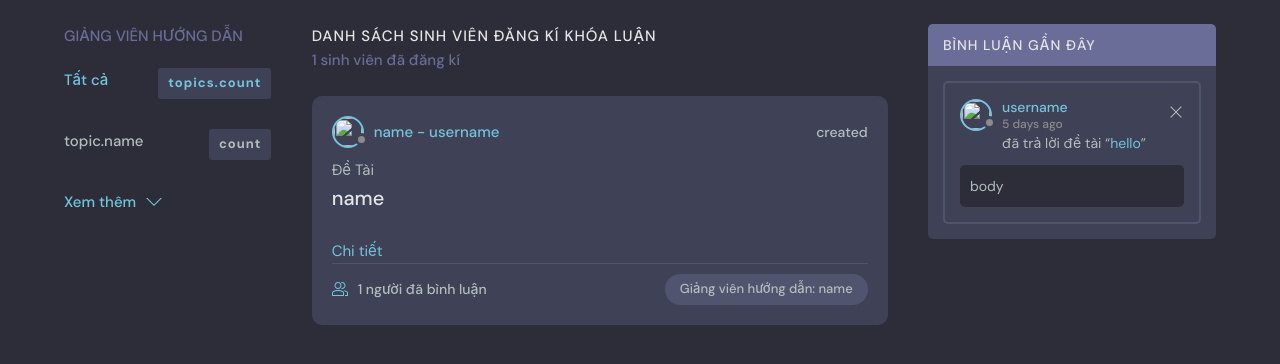
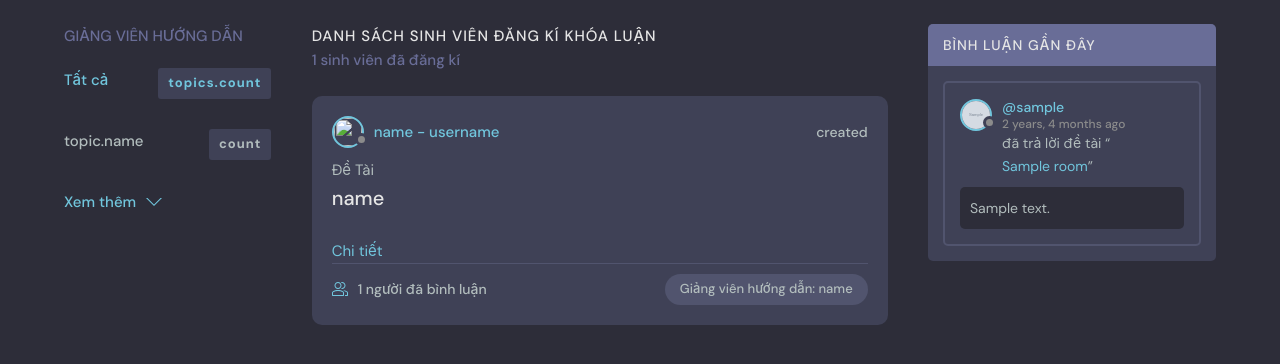
Before and after one commit to sonchemjoko/CNPM_N9, a Django app: page / in a window 1280 px wide. Shown: the part 76-440 px from the top of the page. Run offline with Django 4.2, Linux system fonts and the light colour scheme; tables that the repository leaves empty hold one stand-in row (values such as "Sample post"); grey boxes marked "Sample" are stand-in pictures.

Commit message:
Update activity_component.html

```diff
--- a/base/templates/base/activity_component.html
+++ b/base/templates/base/activity_component.html
@@ -2,6 +2,7 @@
     <div class="activities__header">
         <h2>Bình luận gần đây</h2>
     </div>
+    {% for message in room_messages %}
     <div class="activities__box">
         <div class="activities__boxHeader roomListRoom__header">
             <a href="{% url 'user-profile' message.user.id %}" class="roomListRoom__author">
@@ -9,12 +10,12 @@
                     <img src="{{message.user.avatar.url}}" />
                 </div>
                 <p>
-                    username
-                    <span>5 days ago</span>
+                    @{{message.user.username}}
+                    <span>{{message.created|timesince}} ago</span>
                 </p>
             </a>
 
-
+            {% if request.user == message.user %}
             <div class="roomListRoom__actions">
                 <a href="{% url 'delete-message' message.id %}">
                     <svg version="1.1" xmlns="http://www.w3.org/2000/svg" width="32" height="32" viewBox="0 0 32 32">
@@ -25,11 +26,14 @@
                     </svg>
                 </a>
             </div>
+            {% endif %}
 
         </div>
         <div class="activities__boxContent">
-            <p>đã trả lời đề tài “<a href="">hello</a>”</p>
-            <div class="activities__boxRoomContent">body</div>
+            <p>đã trả lời đề tài “<a href="{% url 'room' message.room.id %}">{{message.room}}</a>”</p>
+            <div class="activities__boxRoomContent">{{message.body}}</div>
         </div>
     </div>
+    {% endfor %}
+
 </div>
```
